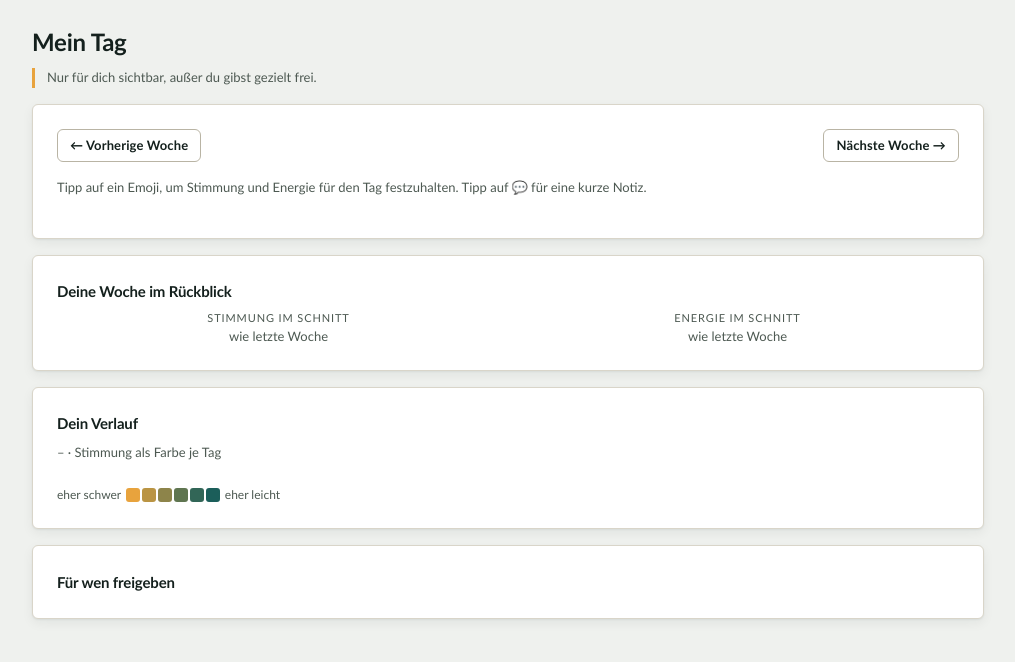
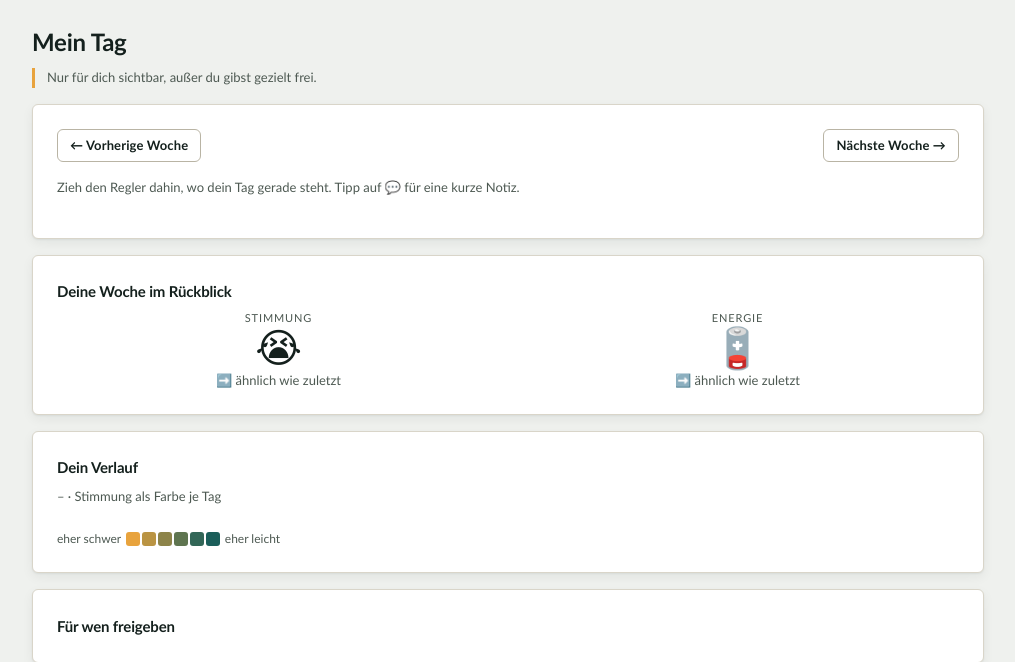
Before and after one commit to Woschj/scandypro, a FastAPI app: template app/templates/wohlbefinden/uebersicht.html in a window 1280 px wide. Shown: the top 662 px of the page, without its empty margins (132-1147 px from the left). Run offline with FastAPI, Linux system fonts and the light colour scheme; the template is opened without the code that fills it, so the values that code supplies are empty; parts of the project's set-up code (start-up, migrations or seed data) failed here and were passed over.

Commit message:
Mein Tag: Regler statt Emoji-Raster, Wochenrückblick ohne Zahlen, Heatmap-Reihenfolge
- 10-Emoji-Buttonreihe pro Feld ersetzt durch einen Regler mit genau
  einer großen Emoji-Vorschau (Stimmung/Energie) - deutlich weniger
  optische Last bei zwei Reglern statt 20 Buttons pro Tag
- "Deine Woche im Rückblick" zeigt jetzt Emoji + Trend (📈/📉/➡️) statt
  Zahlenmittelwerten, in eigener und PSM-Ansicht
- Mood-Heatmap: neueste Woche steht jetzt oben (füllte sich vorher von
  unten nach oben, was rückwärts wirkte)
- neuer Jinja-Filter `tojson` (app/core/templating.py) für die
  Emoji-Listen im Template

Co-Authored-By: Claude Sonnet 5 <noreply@anthropic.com>

```diff
--- a/app/core/templating.py
+++ b/app/core/templating.py
@@ -1,3 +1,4 @@
+import json
 from pathlib import Path
 
 from fastapi.templating import Jinja2Templates
@@ -57,3 +58,12 @@ templates.env.filters["energie_emoji"] = energie_emoji
 templates.env.filters["heatmap_farbe"] = heatmap_farbe
 templates.env.globals["STIMMUNG_EMOJI"] = STIMMUNG_EMOJI
 templates.env.globals["ENERGIE_EMOJI"] = ENERGIE_EMOJI
+
+
+def tojson(value) -> str:
+    """Minimaler tojson-Filter (Jinja2 bringt ihn ohne Flask nicht mit) -
+    für kleine, sichere JSON-Snippets direkt im Template."""
+    return json.dumps(value).replace("</", "<\\/")
+
+
+templates.env.filters["tojson"] = tojson
--- a/app/routers/wohlbefinden.py
+++ b/app/routers/wohlbefinden.py
@@ -34,7 +34,10 @@ def _mittelwert(eintraege: list[WohlbefindenEintrag], feld: str) -> float | None
 def _heatmap_wochen(eintraege: list[WohlbefindenEintrag], erster_montag: date, heute: date) -> list[list[dict]]:
     """Baut das Wochen-Raster für die Verlaufs-Heatmap ("Mood-Heatmap"):
     eine Zeile pro Woche, sieben Tageskacheln je Zeile, eingefärbt nach
-    Stimmungswert (siehe app/core/skala.py:HEATMAP_FARBEN)."""
+    Stimmungswert (siehe app/core/skala.py:HEATMAP_FARBEN).
+
+    Neueste Woche zuerst (oben) - alles andere liest sich von oben nach
+    unten wie "rückwärts in der Zeit", was unintuitiv wäre."""
     eintrag_by_datum = {e.datum: e for e in eintraege}
     wochen = []
     for w in range(HEATMAP_WOCHEN_ANZAHL):
@@ -53,6 +56,7 @@ def _heatmap_wochen(eintraege: list[WohlbefindenEintrag], erster_montag: date, h
                 }
             )
         wochen.append(tage)
+    wochen.reverse()
     return wochen
 
 
--- a/app/static/css/style.css
+++ b/app/static/css/style.css
@@ -680,5 +689,5 @@ td { padding: var(--space-3); border-bottom: 1px solid var(--line); }
 
 .auswertung-grid { display: grid; grid-template-columns: repeat(auto-fit, minmax(160px, 1fr)); gap: var(--space-4); }
 .auswertung-stat { text-align: center; }
-.auswertung-stat .wert { font-family: var(--font-display); font-size: 1.75rem; font-weight: 700; }
-.auswertung-stat .delta { font-size: 0.8125rem; color: var(--ink-soft); }
+.auswertung-stat .auswertung-emoji { font-size: 2.5rem; line-height: 1; }
+.auswertung-stat .auswertung-trend { font-size: 0.8125rem; color: var(--ink-soft); margin-top: 0.25rem; }
--- a/app/static/js/wohlbefinden.js
+++ b/app/static/js/wohlbefinden.js
@@ -1,13 +1,15 @@
 /*
- * "Mein Tag": antippbare Emoji-Skala (1-10) statt Ziehen auf einer Linie.
- * Jeder Tag hat zwei Emoji-Reihen (Stimmung, Energie); ein Klick markiert
- * die Kachel sofort und speichert im Hintergrund - kein Neuladen nötig.
+ * "Mein Tag": ein Regler pro Feld (Stimmung/Energie) mit genau einer
+ * großen Emoji-Vorschau statt einer Reihe aus 10 Buttons - bewusst
+ * reduziert, damit die Seite auch mit zwei Reglern pro Tag nicht
+ * überladen wirkt (Zielgruppe: möglichst wenig kognitive Last).
  */
 (function () {
   function init(root) {
     const dataScript = root.querySelector("#wochendaten-data");
     const daten = JSON.parse(dataScript.textContent);
     const datenByDatum = Object.fromEntries(daten.map((tag) => [tag.datum, tag]));
+    const emojiListen = JSON.parse(root.querySelector("#emoji-daten").textContent);
     const toast = root.querySelector("#zeitlinie-toast");
     const kommentarPanel = root.querySelector("#kommentar-panel");
     const kommentarTitel = root.querySelector("#kommentar-titel");
@@ -40,20 +42,22 @@
       }
     }
 
-    root.querySelectorAll(".emoji-picker-reihe").forEach((reihe) => {
-      const tagEintrag = reihe.closest("[data-datum]");
+    root.querySelectorAll(".emoji-slider").forEach((slider) => {
+      const tagEintrag = slider.closest("[data-datum]");
       const datum = tagEintrag.dataset.datum;
-      const feld = reihe.dataset.feld;
+      const feld = slider.dataset.feld;
+      const preview = tagEintrag.querySelector(`[data-preview="${feld}"]`);
+      const emojis = emojiListen[feld];
 
-      reihe.querySelectorAll(".emoji-btn").forEach((btn) => {
-        btn.addEventListener("click", () => {
-          const wert = parseInt(btn.dataset.wert, 10);
-          datenByDatum[datum][feld] = wert;
-          datenByDatum[datum].gesetzt = true;
-          reihe.querySelectorAll(".emoji-btn").forEach((b) => b.classList.remove("emoji-btn--aktiv"));
-          btn.classList.add("emoji-btn--aktiv");
-          speichereTag(datum);
-        });
+      slider.addEventListener("input", () => {
+        const wert = parseInt(slider.value, 10);
+        preview.textContent = emojis[wert - 1];
+      });
+      slider.addEventListener("change", () => {
+        const wert = parseInt(slider.value, 10);
+        datenByDatum[datum][feld] = wert;
+        datenByDatum[datum].gesetzt = true;
+        speichereTag(datum);
       });
     });
 
--- a/app/templates/wohlbefinden/uebersicht.html
+++ b/app/templates/wohlbefinden/uebersicht.html
@@ -11,9 +11,11 @@
     <a class="btn btn-ghost btn-sm" href="/wohlbefinden?woche_start={{ naechste_woche }}">Nächste Woche &rarr;</a>
   </div>
 
-  <p class="karte-meta" style="margin-bottom: var(--space-4);">Tipp auf ein Emoji, um Stimmung und Energie für den Tag festzuhalten. Tipp auf 💬 für eine kurze Notiz.</p>
+  <p class="karte-meta" style="margin-bottom: var(--space-4);">Zieh den Regler dahin, wo dein Tag gerade steht. Tipp auf 💬 für eine kurze Notiz.</p>
 
   <div class="tage-widget">
+    <script id="emoji-daten" type="application/json">{{ {"stimmung": STIMMUNG_EMOJI, "belastbarkeit": ENERGIE_EMOJI} | tojson | safe }}</script>
+
     <div class="tage-liste">
       {% for tag in wochendaten %}
       <div class="tag-eintrag" data-datum="{{ tag.datum }}">
@@ -24,22 +26,20 @@
             title="{{ 'Kommentar: ' ~ tag.kommentar if tag.kommentar else 'Kommentar hinzufügen' }}">💬</button>
         </div>
         <div class="emoji-picker" data-feld="stimmung">
-          <span class="emoji-picker-label">Stimmung</span>
-          <div class="emoji-picker-reihe" data-feld="stimmung">
-            {% for emoji in STIMMUNG_EMOJI %}
-            <button type="button" class="emoji-btn {% if tag.gesetzt and tag.stimmung == loop.index %}emoji-btn--aktiv{% endif %}"
-              data-wert="{{ loop.index }}" title="Stufe {{ loop.index }} von 10">{{ emoji }}</button>
-            {% endfor %}
+          <div class="emoji-picker-kopf">
+            <span class="emoji-picker-label">Stimmung</span>
+            <span class="emoji-picker-preview" data-preview="stimmung">{{ tag.stimmung | stimmung_emoji }}</span>
           </div>
+          <input type="range" class="emoji-slider emoji-slider--stimmung" data-feld="stimmung"
+            min="1" max="10" step="1" value="{{ tag.stimmung }}" aria-label="Stimmung">
         </div>
         <div class="emoji-picker" data-feld="belastbarkeit">
-          <span class="emoji-picker-label">Energie</span>
-          <div class="emoji-picker-reihe" data-feld="belastbarkeit">
-            {% for emoji in ENERGIE_EMOJI %}
-            <button type="button" class="emoji-btn {% if tag.gesetzt and tag.belastbarkeit == loop.index %}emoji-btn--aktiv{% endif %}"
-              data-wert="{{ loop.index }}" title="Stufe {{ loop.index }} von 10">{{ emoji }}</button>
-            {% endfor %}
+          <div class="emoji-picker-kopf">
+            <span class="emoji-picker-label">Energie</span>
+            <span class="emoji-picker-preview" data-preview="belastbarkeit">{{ tag.belastbarkeit | energie_emoji }}</span>
           </div>
+          <input type="range" class="emoji-slider emoji-slider--energie" data-feld="belastbarkeit"
+            min="1" max="10" step="1" value="{{ tag.belastbarkeit }}" aria-label="Energie">
         </div>
       </div>
       {% endfor %}
@@ -68,22 +68,22 @@
   <h3>Deine Woche im Rückblick</h3>
   <div class="auswertung-grid">
     <div class="auswertung-stat">
-      <div class="eyebrow">Stimmung im Schnitt</div>
-      <div class="wert">{{ auswertung.stimmung_avg if auswertung.stimmung_avg is not none else "–" }}</div>
+      <div class="eyebrow">Stimmung</div>
+      <div class="auswertung-emoji">{{ auswertung.stimmung_avg | stimmung_emoji if auswertung.stimmung_avg is not none else "–" }}</div>
       {% if auswertung.stimmung_avg is not none and auswertung.stimmung_avg_vorwoche is not none %}
-      {% set delta = (auswertung.stimmung_avg - auswertung.stimmung_avg_vorwoche) | round(1) %}
-      <div class="delta">
-        {% if delta > 0 %}etwas mehr als letzte Woche{% elif delta < 0 %}etwas weniger als letzte Woche{% else %}wie letzte Woche{% endif %}
+      {% set delta = auswertung.stimmung_avg - auswertung.stimmung_avg_vorwoche %}
+      <div class="auswertung-trend">
+        {% if delta > 0.3 %}📈 im Aufwind{% elif delta < -0.3 %}📉 etwas schwerer als zuletzt{% else %}➡️ ähnlich wie zuletzt{% endif %}
       </div>
       {% endif %}
     </div>
     <div class="auswertung-stat">
-      <div class="eyebrow">Energie im Schnitt</div>
-      <div class="wert">{{ auswertung.belastbarkeit_avg if auswertung.belastbarkeit_avg is not none else "–" }}</div>
+      <div class="eyebrow">Energie</div>
+      <div class="auswertung-emoji">{{ auswertung.belastbarkeit_avg | energie_emoji if auswertung.belastbarkeit_avg is not none else "–" }}</div>
       {% if auswertung.belastbarkeit_avg is not none and auswertung.belastbarkeit_avg_vorwoche is not none %}
-      {% set delta = (auswertung.belastbarkeit_avg - auswertung.belastbarkeit_avg_vorwoche) | round(1) %}
-      <div class="delta">
-        {% if delta > 0 %}etwas mehr als letzte Woche{% elif delta < 0 %}etwas weniger als letzte Woche{% else %}wie letzte Woche{% endif %}
+      {% set delta = auswertung.belastbarkeit_avg - auswertung.belastbarkeit_avg_vorwoche %}
+      <div class="auswertung-trend">
+        {% if delta > 0.3 %}📈 im Aufwind{% elif delta < -0.3 %}📉 etwas schwerer als zuletzt{% else %}➡️ ähnlich wie zuletzt{% endif %}
       </div>
       {% endif %}
     </div>
```
Also changed, not shown: other parts of app/static/css/style.css (+34 -25 lines), app/templates/wohlbefinden/teilnehmer_ansicht.html (+16 -4 lines).
